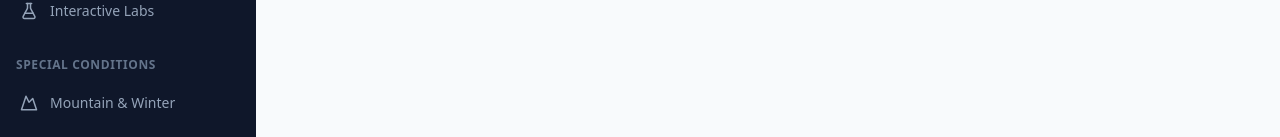
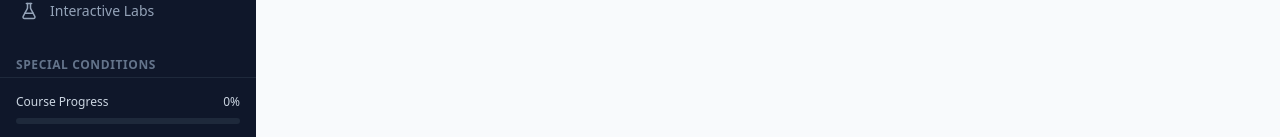
Before and after one commit to jawadbhm/dmv, a React (Vite) app: page / in a window 1280 px wide. Shown: the part 660-797 px from the top of the page. Built offline with nearby package versions, Linux system fonts and the light colour scheme.

Commit message:
Update App.tsx

```diff
--- a/App.tsx
+++ b/App.tsx
@@ -130,15 +130,15 @@ const App: React.FC = () => {
       )}
 
       {/* Sidebar */}
-      <aside className={`fixed inset-y-0 left-0 z-50 w-64 bg-slate-900 text-slate-300 transform transition-transform duration-200 ease-in-out lg:relative lg:translate-x-0 ${mobileMenuOpen ? 'translate-x-0' : '-translate-x-full'}`}>
-        <div className="p-6 border-b border-slate-800">
+      <aside className={`fixed inset-y-0 left-0 z-50 w-64 bg-slate-900 text-slate-300 transform transition-transform duration-200 ease-in-out lg:relative lg:translate-x-0 flex flex-col ${mobileMenuOpen ? 'translate-x-0' : '-translate-x-full'}`}>
+        <div className="p-6 border-b border-slate-800 shrink-0">
           <h1 className="text-xl font-bold text-white tracking-tight">
             CO <span className="text-indigo-500">DRIVER</span> PRO
           </h1>
           <p className="text-xs text-slate-500 mt-1">2023 Exhaustive Ed.</p>
         </div>
 
-        <nav className="flex-1 overflow-y-auto py-4">
+        <nav className="flex-1 overflow-y-auto py-4 scrollbar-thin scrollbar-thumb-slate-700 scrollbar-track-slate-900 hover:scrollbar-thumb-slate-600">
           <NavItem view={View.DASHBOARD} icon={LayoutDashboard} />
 
           <div className="px-4 py-2 mt-4 text-xs font-bold text-slate-500 uppercase tracking-wider">Core Knowledge</div>
@@ -165,7 +165,7 @@ const App: React.FC = () => {
           <NavItem view={View.FINAL_EXAM} icon={GraduationCap} />
         </nav>
 
-        <div className="p-4 border-t border-slate-800">
+        <div className="p-4 border-t border-slate-800 shrink-0">
           <div className="flex items-center justify-between text-xs mb-2">
             <span>Course Progress</span>
             <span>{Math.round((progress.completedModules.length / 15) * 100)}%</span>
```
